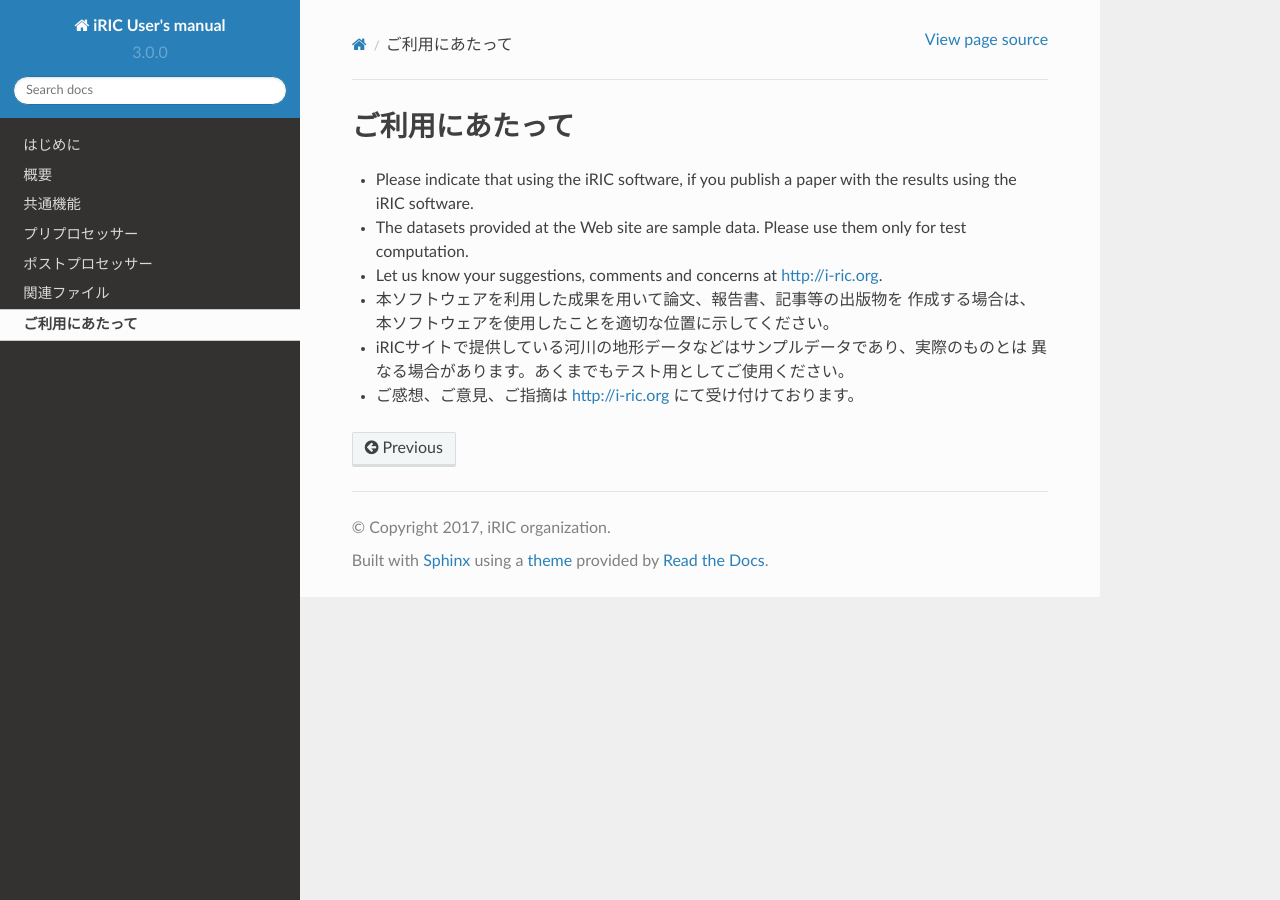
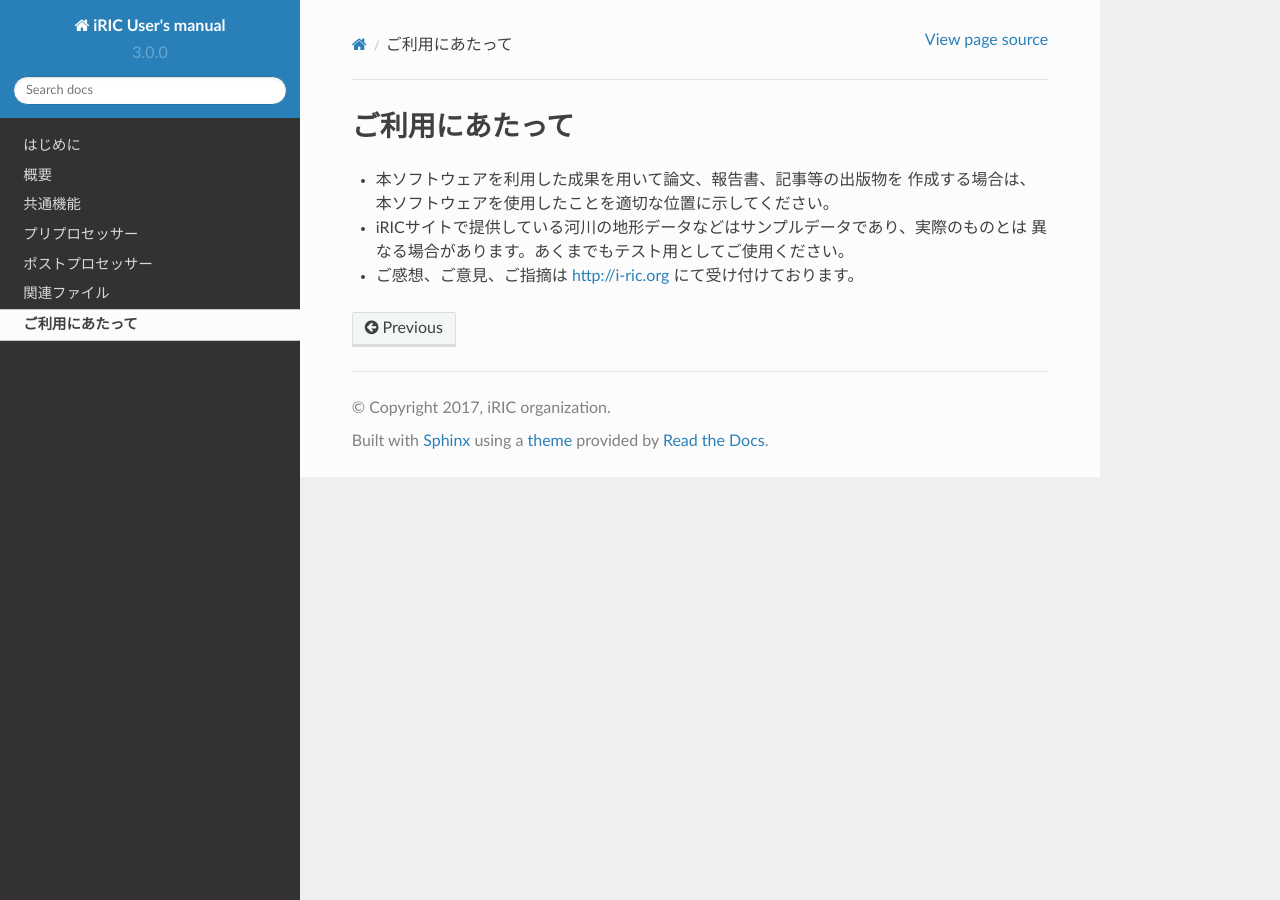
Before and after one commit to i-RIC/gui_user_manual, a Sphinx documentation site: the page built from source/07_user_notice.rst, in a window 1280 px wide. Built offline with Sphinx 7.4.7 and the Read the Docs theme 2.0.0, drawn with Linux system fonts in a browser that asks for light colours.

Commit message:
User notice updated.

```diff
--- a/source/07_user_notice.rst
+++ b/source/07_user_notice.rst
@@ -1,12 +1,5 @@
 ご利用にあたって
 ====================
-
-* Please indicate that using the iRIC software, if you publish a paper with
-  the results using the iRIC software.
-* The datasets provided at the Web site are sample data.
-  Please use them only for test computation.
-* Let us know your suggestions, comments and concerns at http://i-ric.org.
-
 
 * 本ソフトウェアを利用した成果を用いて論文、報告書、記事等の出版物を
   作成する場合は、本ソフトウェアを使用したことを適切な位置に示してください。
```
